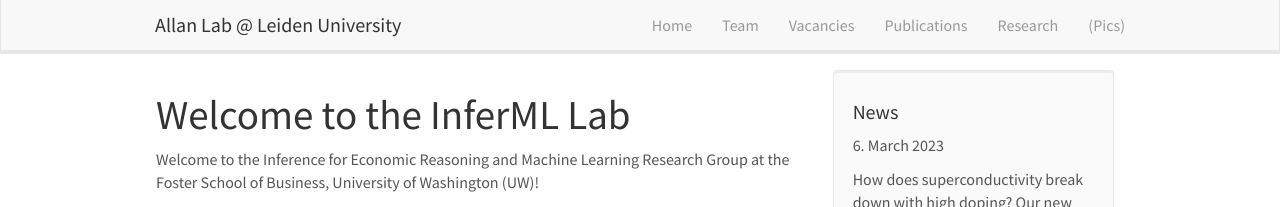
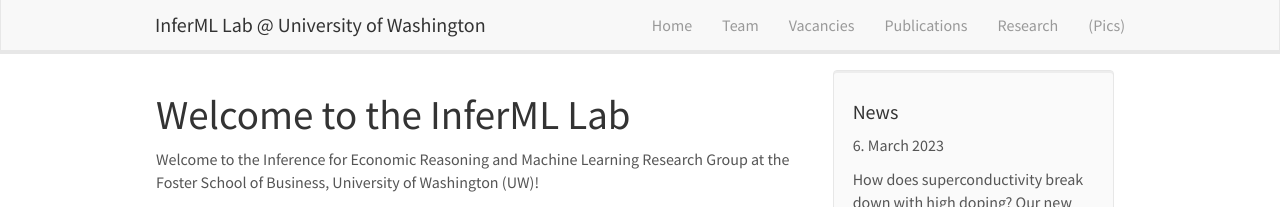
Before and after one commit to infermluw/infermluw.github.io, a Jekyll site: the page built from _pages/home.md, in a window 1280 px wide. Shown: the top 207 px of the page. Built offline with Jekyll 4.4.1, drawn with Linux system fonts in a browser that asks for light colours; nearby versions of some CDN libraries.

Commit message:
updated header

```diff
--- a/_includes/header.html
+++ b/_includes/header.html
@@ -8,7 +8,7 @@
 		<span class="icon-bar"></span>
 	  </button>
 
-    <a class="navbar-brand" href="{{ site.url }}{{ site.baseurl }}/">Allan Lab @ Leiden University</a>
+    <a class="navbar-brand" href="{{ site.url }}{{ site.baseurl }}/">InferML Lab @ University of Washington</a>
 	</div>
 	<div class="collapse navbar-collapse" id="navbar-collapse-1">
 	  <ul class="nav navbar-nav navbar-right">
```
